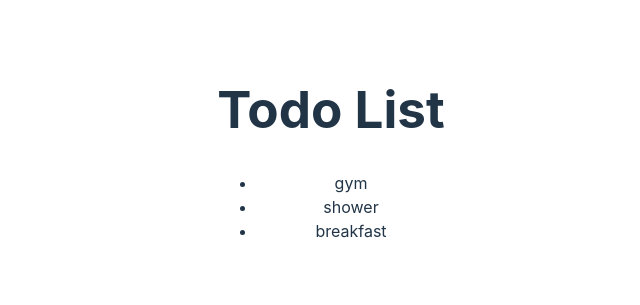
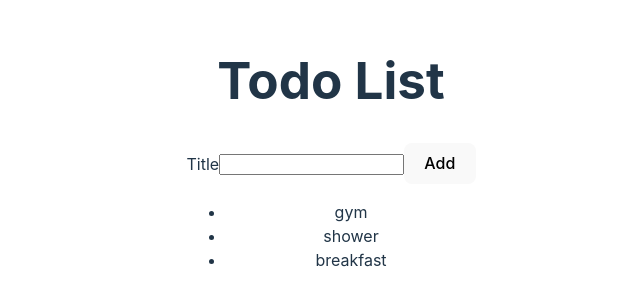
Before and after one commit to pascascio/react-todo, a React (Vite) app: page / in a window 1280 px wide. Shown: the part 247-552 px from the top of the page, without its empty margins (309-949 px from the left). Built offline with nearby package versions, Linux system fonts and the light colour scheme.

Commit message:
create todolist and add todo form components

```diff
--- /dev/null
+++ b/src/AddTodoForm.jsx
@@ -0,0 +1,12 @@
+
+function AddTodoForm(){
+return(
+    <form>
+        <label htmlFor = "todoTitle">Title</label>
+        <input type = "text" id = "todoTitle"></input>
+        <button>Add</button>
+    </form>
+)
+}
+
+export default AddTodoForm
--- a/src/App.jsx
+++ b/src/App.jsx
@@ -2,25 +2,18 @@ import { useState } from 'react'
 import reactLogo from './assets/react.svg'
 import viteLogo from '/vite.svg'
 import './App.css'
+import TodoList from './TodoList'
+import AddTodoForm from './AddTodoForm'
 
-const todoList = [
-  {"id":"0", "title": "gym"},
-   {"id":"1", "title": "shower"},
-   {"id":"2", "title": "breakfast"}
-   ];
+
 
 function App() {
   return(
   <>
- <h1>Todo List</h1>
- <ul>
-  {
- todoList.map(
-    (item) => <li key = {item.id}> {item.title}</li>
-  )
- }
- </ul>
- </>
+   <h1>Todo List</h1>
+   <AddTodoForm/>
+   <TodoList/>
+  </>
   )
 }
 
--- /dev/null
+++ b/src/TodoList.jsx
@@ -0,0 +1,27 @@
+import React from 'react';
+
+const todoList = [
+    {id:"0",
+    title: "gym"
+    },
+     {id:"1",
+      title: "shower"
+    },
+     {id:"2",
+     title: "breakfast"
+    }
+     ];
+
+function TodoList(){
+    return(
+        <ul>
+            {
+                todoList.map(
+                (item) => <li key = {item.id}> {item.title}</li>
+                            )
+            }
+        </ul>
+         )
+}
+
+export default TodoList
```
